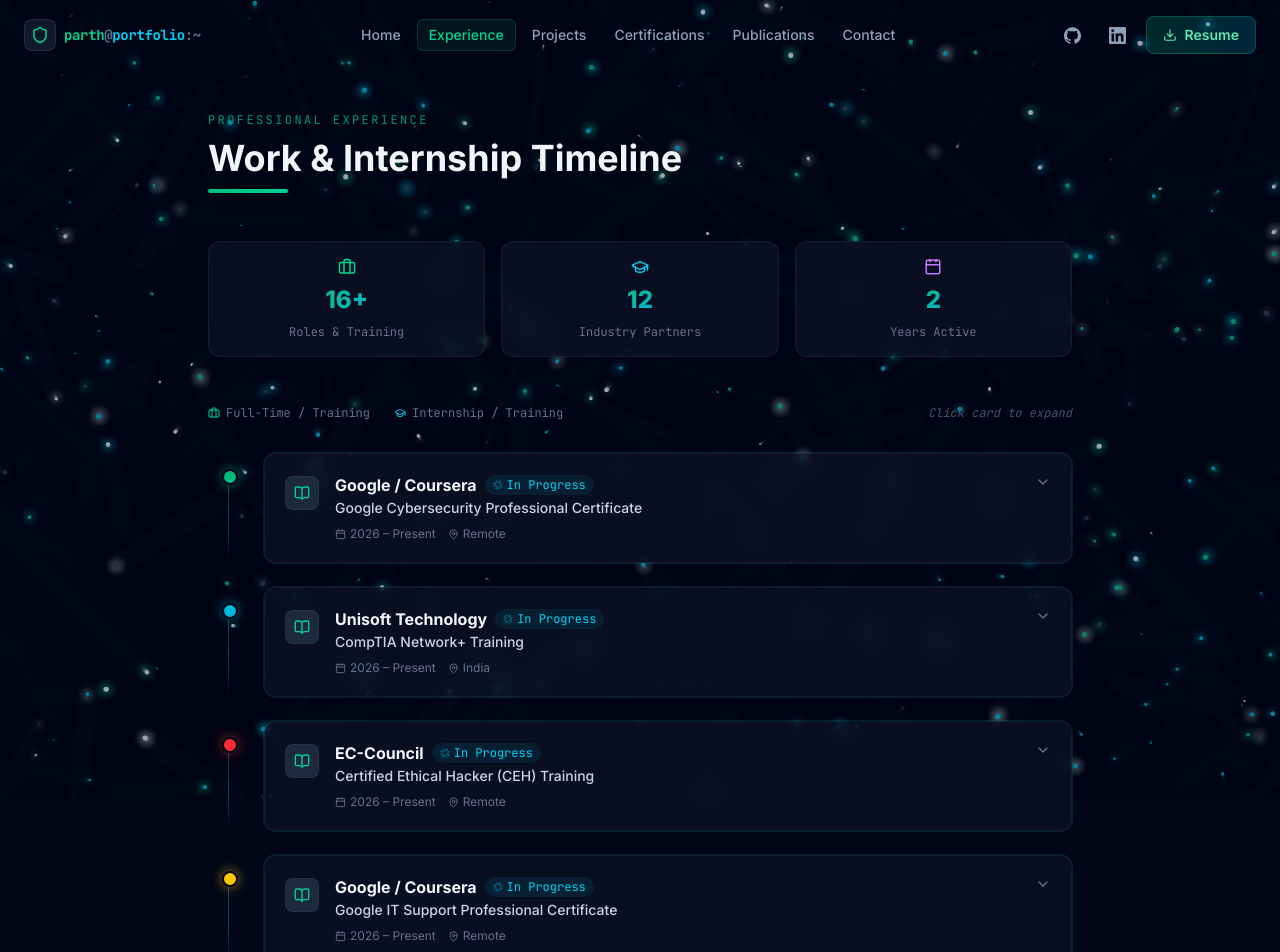
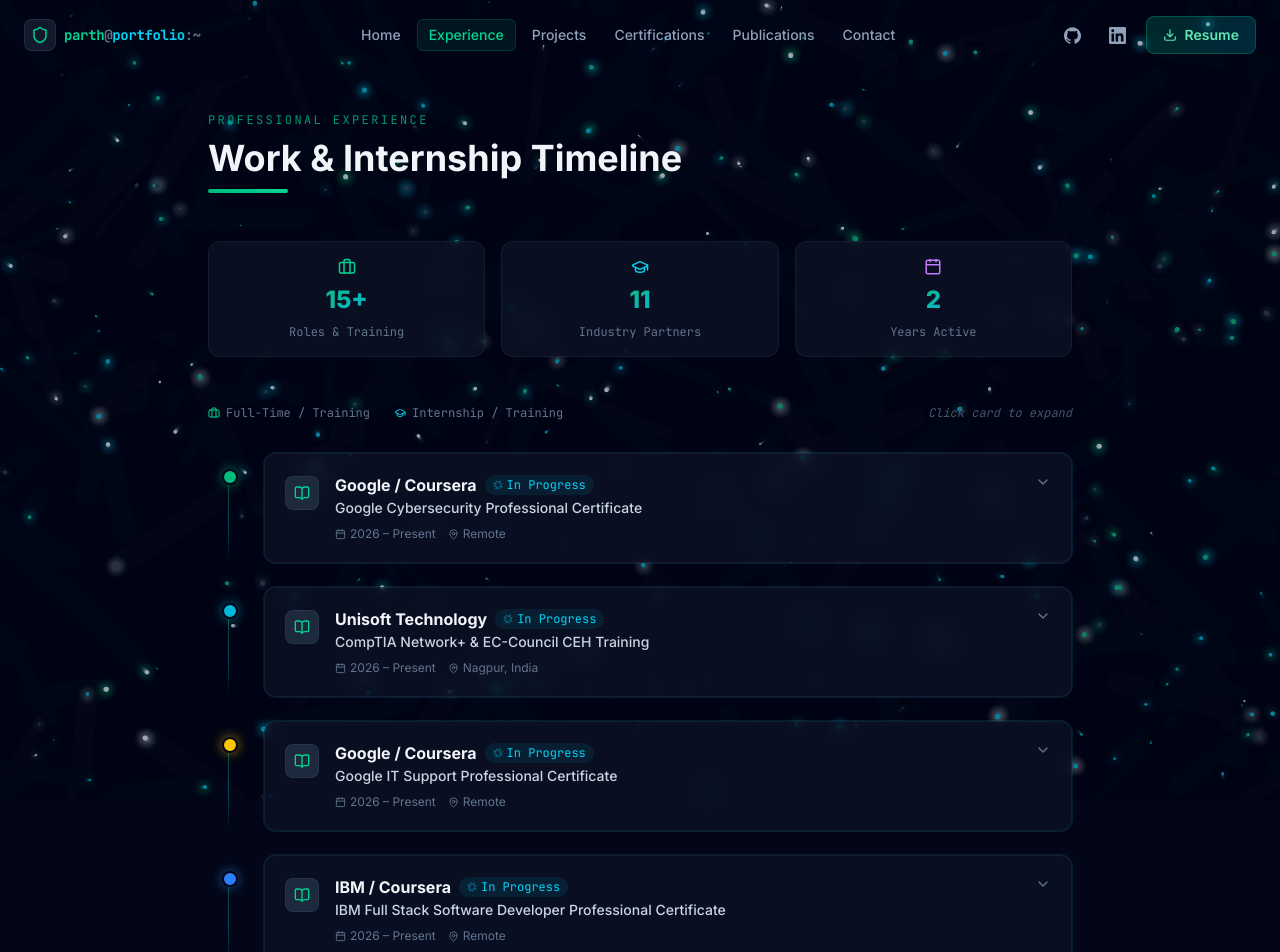
Before and after one commit to ParthPandey25/portfolio, a Next.js app: page /experience in a window 1280 px wide. Shown: the top 952 px of the page. Built offline with nearby package versions, Linux system fonts and the light colour scheme.

Commit message:
fix: merge Network+ and CEH under Unisoft Technology Nagpur, add portfolio README

```diff
--- a/src/app/experience/page.jsx
+++ b/src/app/experience/page.jsx
@@ -13,8 +13,8 @@
 };
 
 const stats = [
-  { label: "Roles & Training",    value: "16+", icon: <Briefcase size={18} className="text-emerald-400" /> },
-  { label: "Industry Partners",   value: "12",   icon: <GraduationCap size={18} className="text-cyan-400" /> },
+  { label: "Roles & Training",    value: "15+", icon: <Briefcase size={18} className="text-emerald-400" /> },
+  { label: "Industry Partners",   value: "11",   icon: <GraduationCap size={18} className="text-cyan-400" /> },
   { label: "Years Active",        value: "2",    icon: <Calendar size={18} className="text-purple-400" /> },
 ];
 
--- a/src/app/page.jsx
+++ b/src/app/page.jsx
@@ -61,7 +61,7 @@
               href="/experience"
               className="inline-flex items-center gap-2 px-6 py-3 rounded-xl border border-emerald-500/30 text-emerald-400 hover:bg-emerald-500/10 hover:border-emerald-400/60 transition-all font-medium text-sm"
             >
-              View All 16 Roles <ArrowRight size={14} />
+              View All 15 Roles <ArrowRight size={14} />
             </Link>
           </div>
         </div>
--- a/src/components/ExperienceTimeline.jsx
+++ b/src/components/ExperienceTimeline.jsx
@@ -19,24 +19,13 @@
   },
   {
     company: "Unisoft Technology",
-    role: "CompTIA Network+ Training",
+    role: "CompTIA Network+ & EC-Council CEH Training",
     period: "2026 – Present",
-    location: "India",
+    location: "Nagpur, India",
     type: "training",
     color: "cyan",
     bullets: [
-      "Recognized that a strong networking foundation is essential for security engineering roles (Situation). Enrolled in an instructor-led CompTIA Network+ preparation program at Unisoft Technology (Task). Actively studying network topologies, switching & routing protocols, subnetting, VLANs, wireless standards, and troubleshooting methodologies (Action). Building vendor-neutral networking expertise aligned with the CompTIA N10-009 exam objectives (Result).",
-    ],
-  },
-  {
-    company: "EC-Council",
-    role: "Certified Ethical Hacker (CEH) Training",
-    period: "2026 – Present",
-    location: "Remote",
-    type: "training",
-    color: "red",
-    bullets: [
-      "Aimed to develop offensive security skills to complement existing blue-team competencies (Situation). Began training for EC-Council's Certified Ethical Hacker (CEH) certification (Task). Studying reconnaissance techniques, vulnerability analysis, system hacking methodologies, web application attacks, and social engineering tactics in structured lab environments (Action). Developing a well-rounded red team + blue team skill set for comprehensive security roles (Result).",
+      "Recognized that a strong networking foundation paired with offensive security skills is essential for cybersecurity roles (Situation). Enrolled in instructor-led CompTIA Network+ and EC-Council Certified Ethical Hacker (CEH) preparation programs at Unisoft Technology, Nagpur (Task). Actively studying network topologies, switching & routing protocols, subnetting, VLANs, and troubleshooting for Network+, alongside reconnaissance techniques, vulnerability analysis, system hacking methodologies, web application attacks, and social engineering for CEH (Action). Building a well-rounded red team + blue team skill set with vendor-neutral networking expertise aligned with CompTIA N10-009 and CEH exam objectives (Result).",
     ],
   },
   {
```
